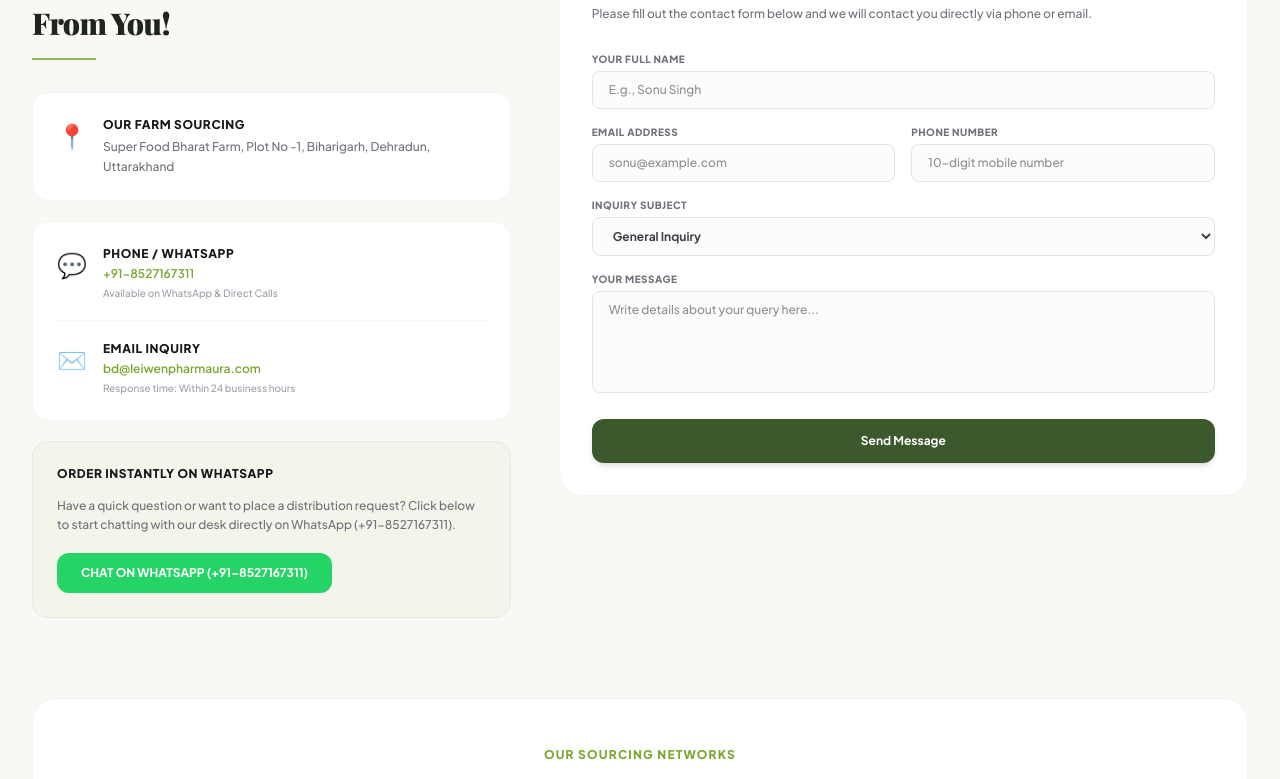
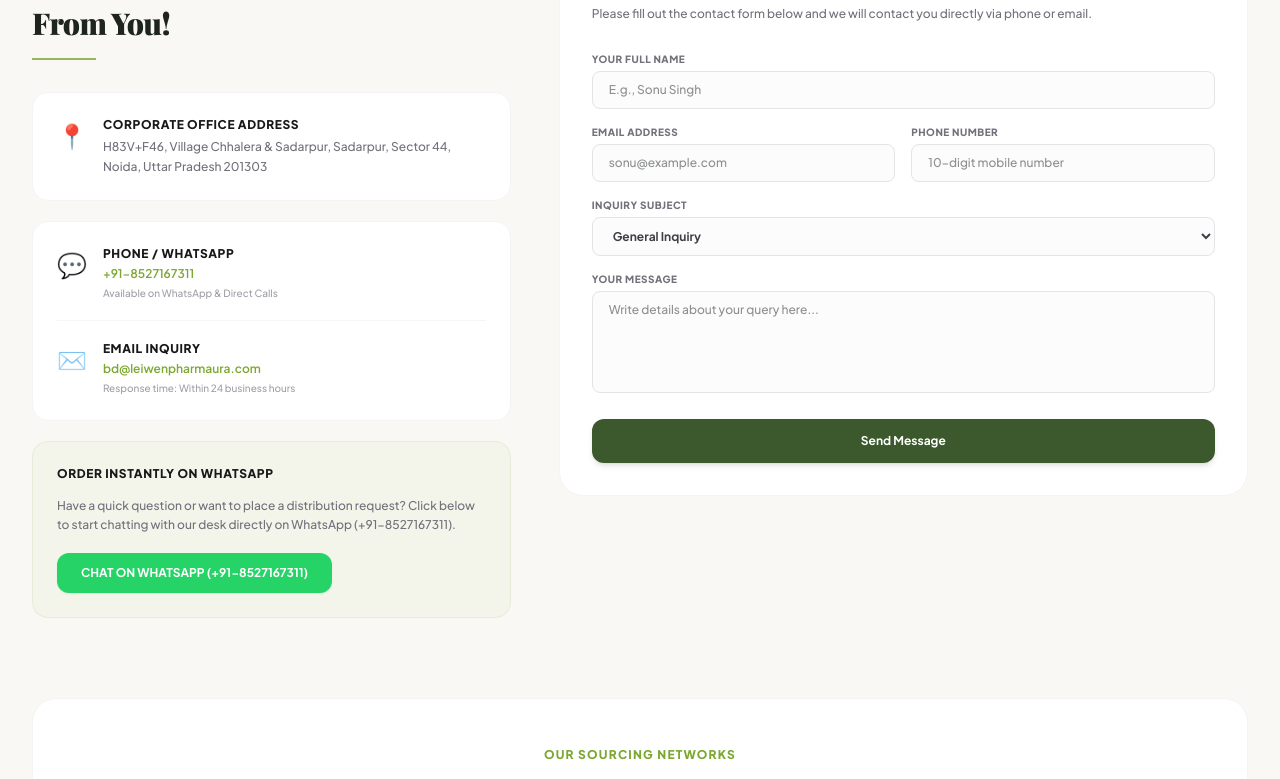
Before and after one commit to sonu2k1/Makhana-web, a Next.js app: page /contact in a window 1280 px wide. Shown: the part 987-1766 px from the top of the page. Built offline with nearby package versions, Linux system fonts and the light colour scheme; a web font is replaced by a local one.

Commit message:
Update corporate office address in Footer and contact pages

```diff
--- a/src/app/contact/page.tsx
+++ b/src/app/contact/page.tsx
@@ -127,9 +127,9 @@ export default function ContactPage() {
                   <div className="flex items-start gap-4">
                     <span className="text-2xl mt-0.5">📍</span>
                     <div className="space-y-1">
-                      <h4 className="text-xs font-black uppercase text-zinc-900 tracking-wider">Our Farm Sourcing</h4>
+                      <h4 className="text-xs font-black uppercase text-zinc-900 tracking-wider">Corporate Office Address</h4>
                       <p className="text-xs text-zinc-500 leading-relaxed">
-                        Super Food Bharat Farm, Plot No -1, Biharigarh, Dehradun, Uttarakhand
+                        H83V+F46, Village Chhalera &amp; Sadarpur, Sadarpur, Sector 44, Noida, Uttar Pradesh 201303
                       </p>
                     </div>
                   </div>
--- a/src/app/privacy-policy/page.tsx
+++ b/src/app/privacy-policy/page.tsx
@@ -204,8 +204,8 @@ export default function PrivacyPolicyPage() {
                 <span>bd@leiwenpharmaura.com</span>
               </div>
               <div>
-                <span className="block text-amber-300 font-bold mb-1">📍 Farm Office</span>
-                <span>Biharigarh, Dehradun, Uttarakhand</span>
+                <span className="block text-amber-300 font-bold mb-1">📍 Corporate Office</span>
+                <span>Sector 44, Noida, Uttar Pradesh 201303</span>
               </div>
             </div>
           </div>
--- a/src/components/Footer.tsx
+++ b/src/components/Footer.tsx
@@ -153,7 +153,7 @@ export const Footer: React.FC = () => {
             <div className="space-y-3 text-xs text-emerald-100/80 font-medium">
               <div className="flex items-start gap-2.5">
                 <span className="text-amber-400 text-sm shrink-0">📍</span>
-                <span>Super Food Bharat Farm, Plot No -1, Biharigarh, Dehradun, Uttarakhand</span>
+                <span>H83V+F46, Village Chhalera &amp; Sadarpur, Sadarpur, Sector 44, Noida, Uttar Pradesh 201303</span>
               </div>
               <div className="flex items-center gap-2.5">
                 <span className="text-amber-400 text-sm shrink-0">💬</span>
```
